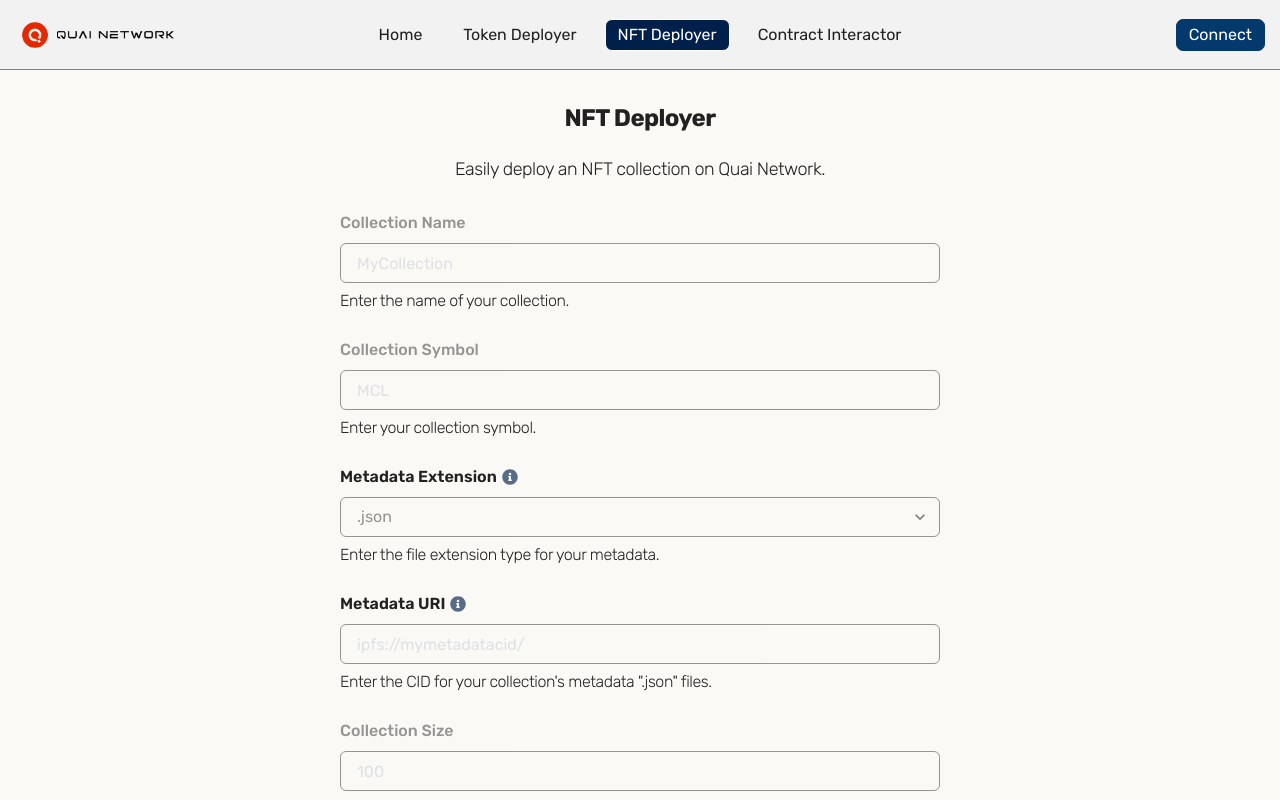
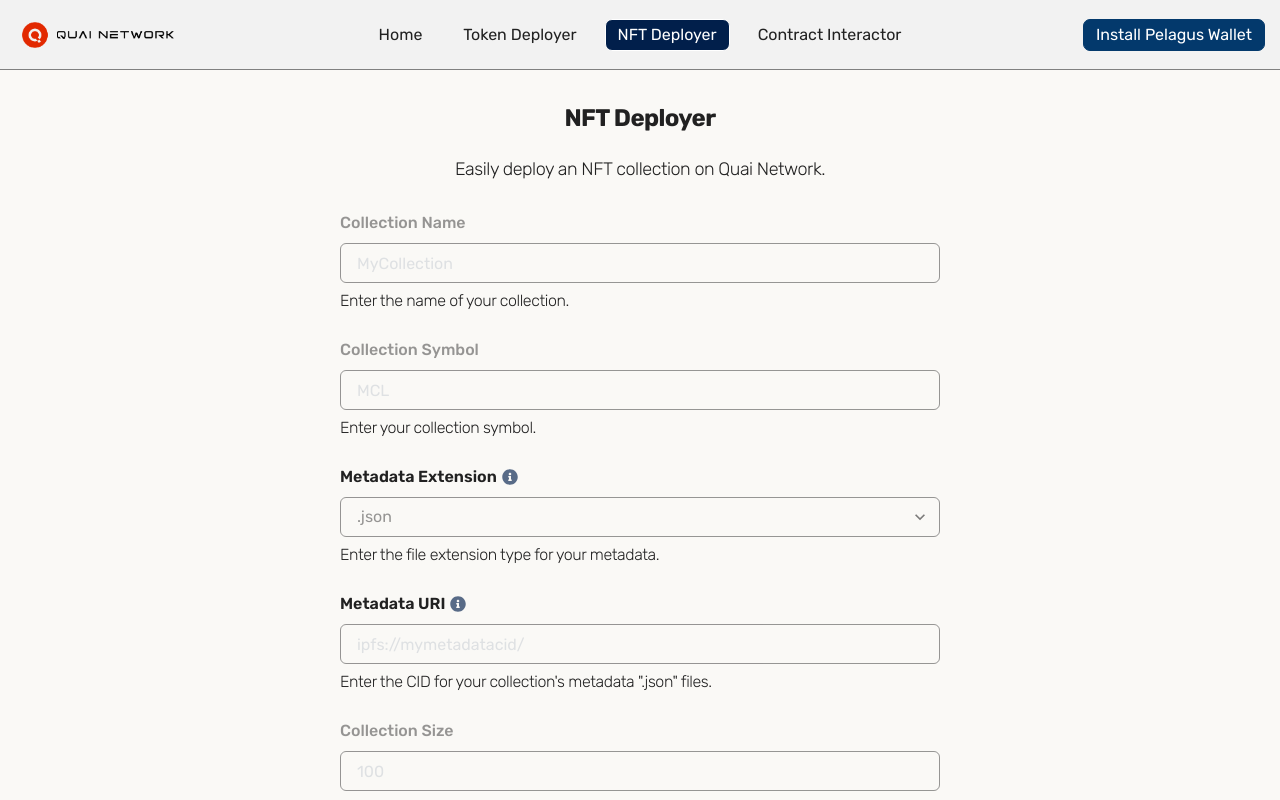
Before and after one commit to dominant-strategies/quai-no-code-deployer, a Next.js app: page /deploy-erc721 in a window 1280 px wide. Shown: the top 800 px of the page. Built offline with nearby package versions, Linux system fonts and the light colour scheme.

Commit message:
Handle Pelagus not installed case

```diff
--- a/components/common/Nav/ConnectButton.tsx
+++ b/components/common/Nav/ConnectButton.tsx
@@ -14,8 +14,22 @@
     requestAccounts(dispatch, web3Provider);
   };
 
-  return (
-    <Flex>
+  if (!web3Provider) {
+    return (
+      <Flex>
+        <Flex align="center" justify="flex-end" gap="34px">
+          <Button
+            variant="primary"
+            size="md"
+            href="https://chromewebstore.google.com/detail/pelagus/gaegollnpijhedifeeeepdoffkgfcmbc"
+          >
+            Install Pelagus Wallet
+          </Button>
+        </Flex>
+      </Flex>
+    );
+  } else {
+    return (
       <Flex align="center" justify="flex-end" gap="34px">
         <Button
           variant="primary"
@@ -42,8 +56,8 @@
           )}
         </Button>
       </Flex>
-    </Flex>
-  );
+    );
+  }
 };
 
 export default ConnectButton;
--- a/components/lib/wallet/requestAccounts.ts
+++ b/components/lib/wallet/requestAccounts.ts
@@ -5,6 +5,10 @@
 // gets user accounts and provider if user connects their wallet
 
 const requestAccounts = async (dispatch: any, web3provider: any) => {
+  if (!web3provider) {
+    console.log('No pelagus provider found.');
+    return;
+  }
   await web3provider
     .send('quai_requestAccounts')
     .then((accounts: Array<string>) => {
```
